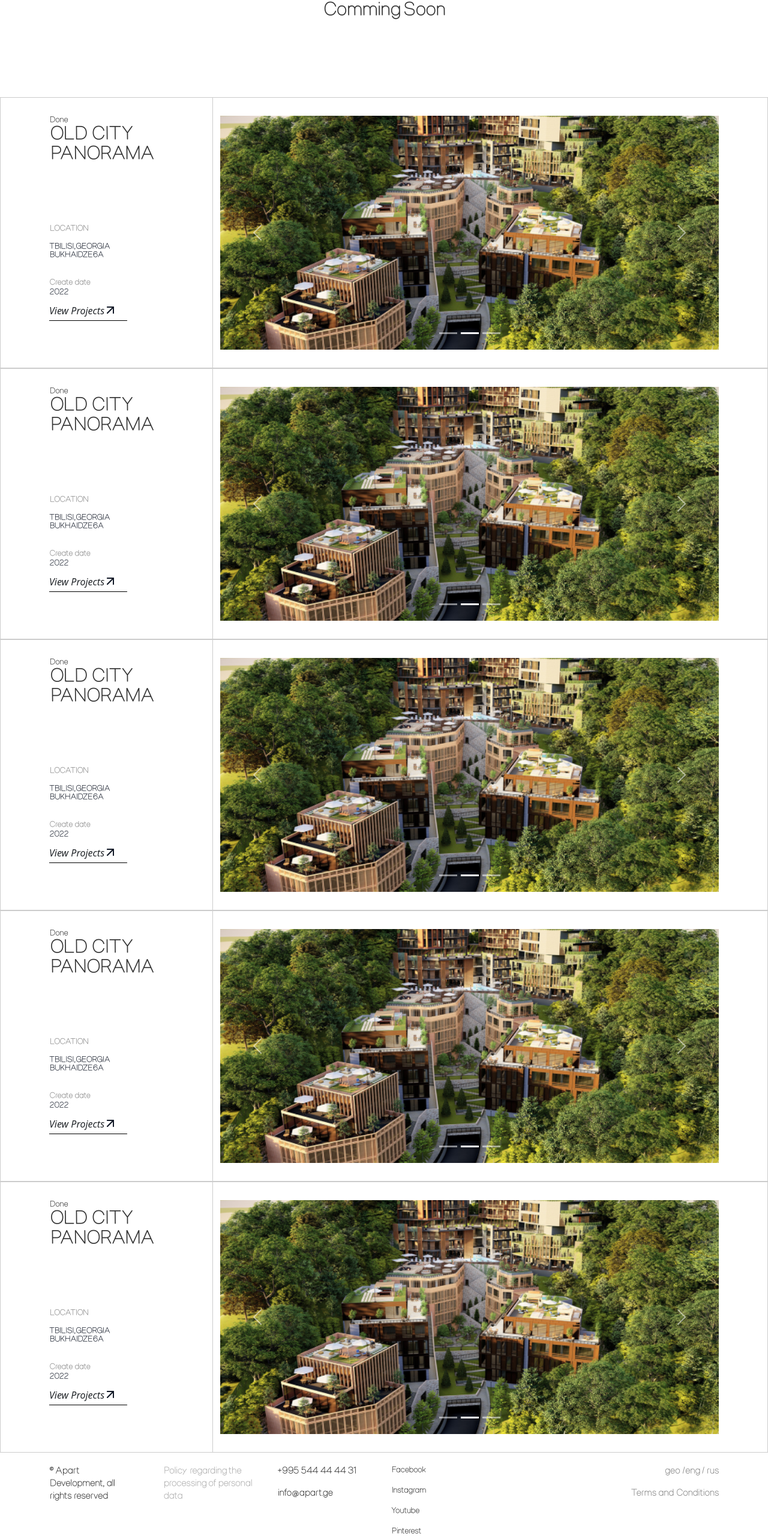
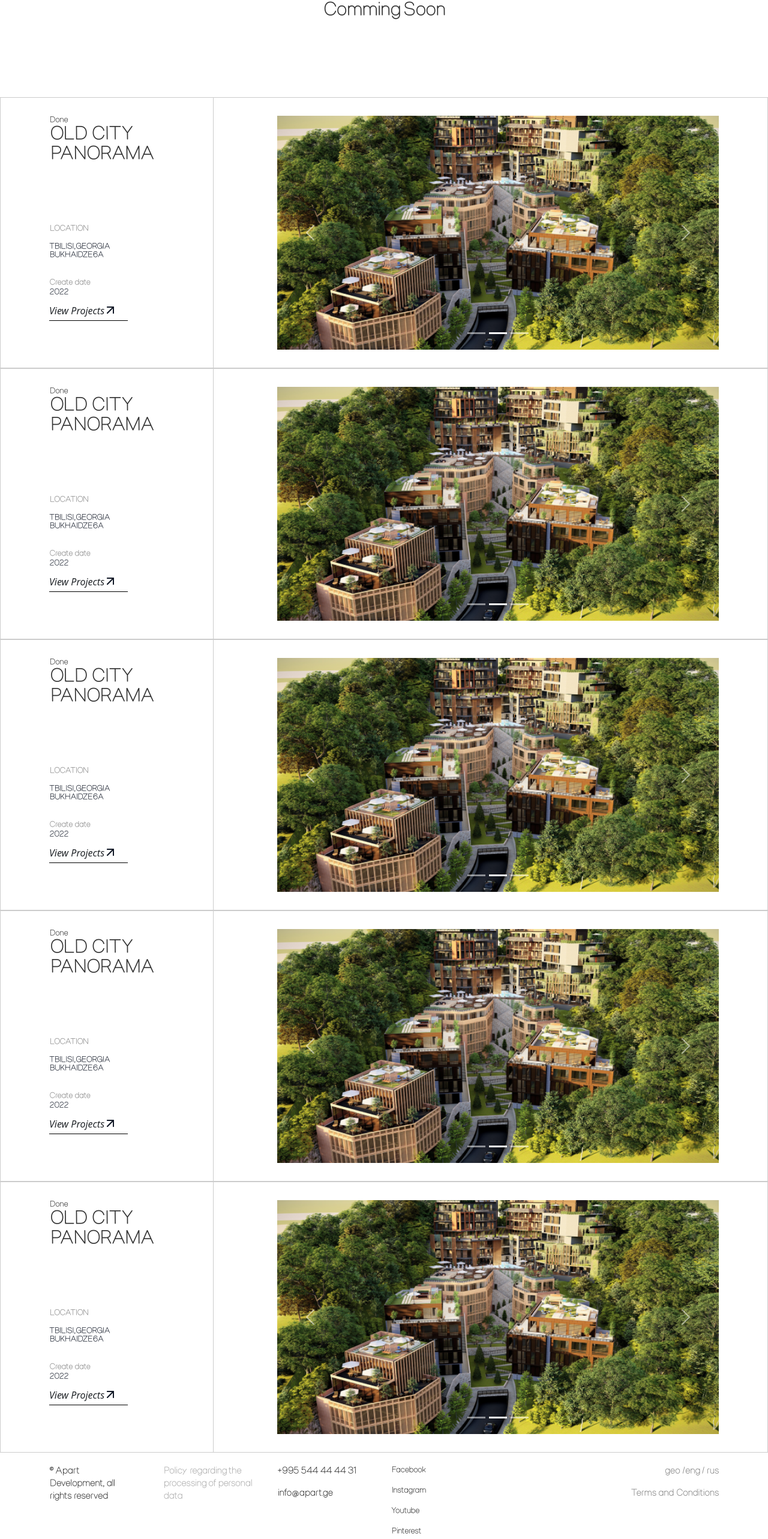
Before and after one commit to G-Apxo/Apart, a Next.js app: page /Projects in a window 1280 px wide. Shown: the part 193-2759 px from the top of the page at 60% size. Built offline with nearby package versions, Linux system fonts and the light colour scheme.

Commit message:
project line update

```diff
--- a/pages/Projects.jsx
+++ b/pages/Projects.jsx
@@ -94,7 +94,7 @@ const Projects = () => {
         <div className="test1313">
           <Container className="container-borderer">
             <Row>
-              <Col xs="3" className="border__right">
+              <Col xs="3" className="">
                 <Link href="/ProjectsFloor">
                   <div className="mb-5 projects--title cursor">
                     <p>Done</p>
@@ -123,7 +123,8 @@ const Projects = () => {
                   </Link>
                 </div>
               </Col>
-              <Col xs="9" className="projects-margin-fixer">
+              <Col className="border__left"></Col>
+              <Col xs="8" className="projects-margin-fixer">
                 <Carousel style={{ opacity: 1 }}>
                   <Carousel.Item className="fuul__width">
                     <Image src={Slide1} alt="banner immage" className="full_width" />
@@ -149,7 +150,7 @@ const Projects = () => {
         <div className="test1313">
           <Container className="container-borderer">
             <Row>
-              <Col xs="3" className="border__right">
+              <Col xs="3" className="">
                 <Link href="/ProjectsFloor">
                   <div className="mb-5 projects--title cursor">
                     <p>Done</p>
@@ -178,7 +179,8 @@ const Projects = () => {
                   </Link>
                 </div>
               </Col>
-              <Col xs="9" className="projects-margin-fixer">
+              <Col className="border__left"></Col>
+              <Col xs="8" className="projects-margin-fixer">
                 <Carousel style={{ opacity: 1 }}>
                   <Carousel.Item className="fuul__width">
                     <Image src={Slide1} alt="banner immage" className="full_width" />
@@ -203,7 +205,7 @@ const Projects = () => {
         <div className="test1313">
           <Container className="container-borderer">
             <Row>
-              <Col xs="3" className="border__right">
+              <Col xs="3" className="">
                 <Link href="/ProjectsFloor">
                   <div className="mb-5 projects--title cursor">
                     <p>Done</p>
@@ -232,7 +234,8 @@ const Projects = () => {
                   </Link>
                 </div>
               </Col>
-              <Col xs="9" className="projects-margin-fixer">
+              <Col className="border__left"></Col>
+              <Col xs="8" className="projects-margin-fixer">
                 <Carousel style={{ opacity: 1 }}>
                   <Carousel.Item className="fuul__width">
                     <Image src={Slide1} alt="banner immage" className="full_width" />
@@ -257,7 +260,7 @@ const Projects = () => {
         <div className="test1313">
           <Container className="container-borderer">
             <Row>
-              <Col xs="3" className="border__right">
+              <Col xs="3" className="">
                 <Link href="/ProjectsFloor">
                   <div className="mb-5 projects--title cursor">
                     <p>Done</p>
@@ -286,7 +289,8 @@ const Projects = () => {
                   </Link>
                 </div>
               </Col>
-              <Col xs="9" className="projects-margin-fixer">
+              <Col className="border__left"></Col>
+              <Col xs="8" className="projects-margin-fixer">
                 <Carousel style={{ opacity: 1 }}>
                   <Carousel.Item className="fuul__width">
                     <Image src={Slide1} alt="banner immage" className="full_width" />
@@ -311,7 +315,7 @@ const Projects = () => {
         <div className="test1313">
           <Container className="container-borderer">
             <Row>
-              <Col xs="3" className="border__right">
+              <Col xs="3" className="">
                 <Link href="/ProjectsFloor">
                   <div className="mb-5 projects--title cursor">
                     <p>Done</p>
@@ -340,7 +344,8 @@ const Projects = () => {
                   </Link>
                 </div>
               </Col>
-              <Col xs="9" className="projects-margin-fixer">
+              <Col className="border__left"></Col>
+              <Col xs="8" className="projects-margin-fixer">
                 <Carousel style={{ opacity: 1 }}>
                   <Carousel.Item className="fuul__width">
                     <Image src={Slide1} alt="banner immage" className="full_width" />
--- a/src/components/about/AboutBanner.jsx
+++ b/src/components/about/AboutBanner.jsx
@@ -223,7 +223,7 @@ export const AboutBanner = () => {
           <Col xs="6" lg="3" md="3" sm="3" xl="3" xxl="3">
             <Image src={Team16} alt="banner immage" />
             {/* //16 */}
-            <h3>Liza Chiqobava</h3>
+            <h3>Lasha Chiqobava</h3>
             <p>Distribution Manager</p>
           </Col>
         </Row>
--- a/styles/globals.css
+++ b/styles/globals.css
@@ -1148,6 +1148,12 @@ h2 {
 .navbar-light .navbar-nav .nav-link:focus {
   color: white;
 }
-.border__right{
-  border-right: 1px solid rgba(0, 0, 0, 0.2);
+.border__left {
+  border-left: 1px solid rgba(0, 0, 0, 0.2);
 }
+.dark-mode .border__left {
+  border-left: 1px solid rgba(255, 255, 255, 0.2);
+}
+.dark-mode .test1313 {
+  border: 1px solid rgba(255, 255, 255, 0.2);
+}
```
